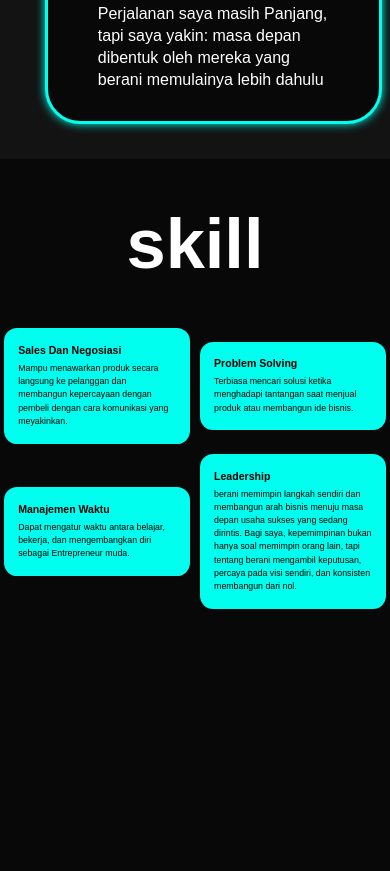
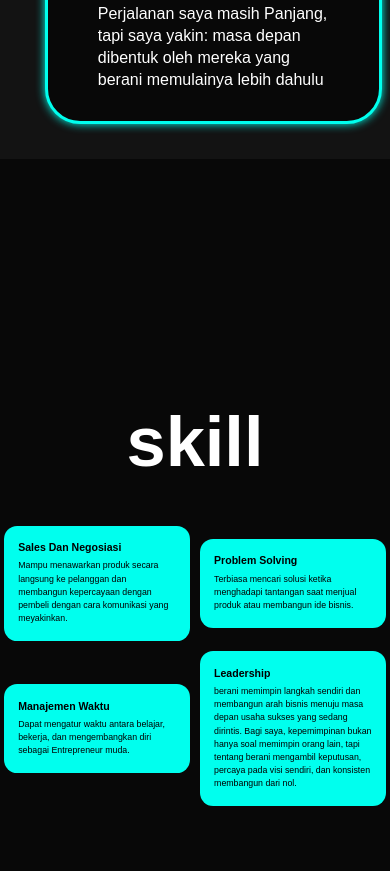
Before and after one commit to rossi35254/rossi, a plain HTML site: page index.html in a window 390 px wide. Shown: the part 2493-3364 px from the top of the page. Drawn offline with nearby package versions, Linux system fonts and the light colour scheme.

Commit message:
Add files via upload

```diff
--- a/css/stylesheet_1.css
+++ b/css/stylesheet_1.css
@@ -1066,3 +1066,23 @@ html, body {
         box-sizing: border-box;
     }
 }
+@media (max-width: 600px) {
+    section.skill {
+        display: flex !important;
+        flex-direction: column;
+        justify-content: center !important;   /* Tengah vertikal */
+        align-items: center !important;
+        min-height: 100vh !important;
+        padding: 0 !important;
+        margin: 0 !important;
+        width: 100vw !important;
+        box-sizing: border-box;
+    }
+    .skill-container {
+        width: 100% !important;
+        max-width: 100vw !important;
+        padding: 0 0.5rem !important;
+        margin: 0 auto !important;
+        box-sizing: border-box;
+    }
+}
```
